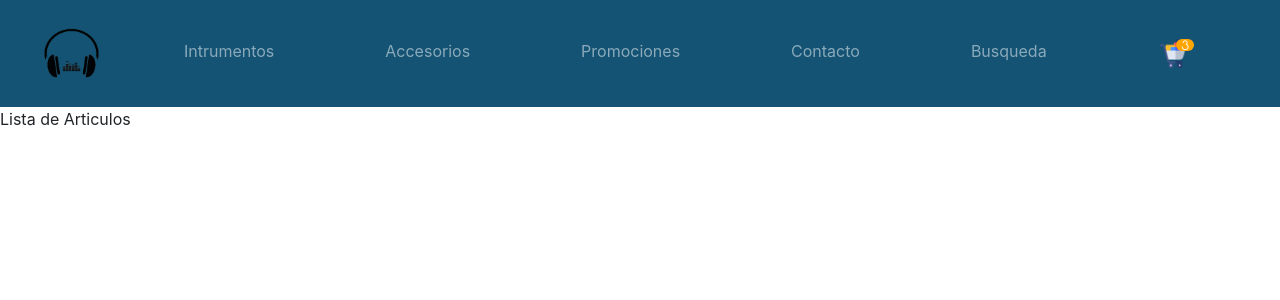
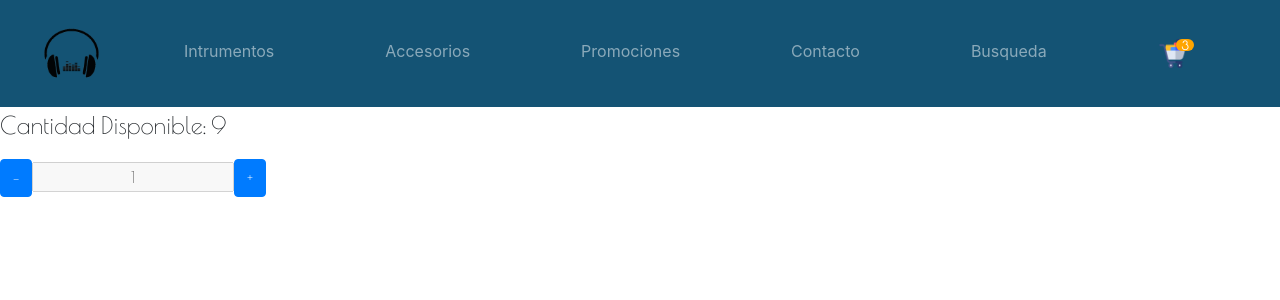
Before and after one commit to nicodiaz31/curso_React, a React (Create React App) app: page / in a window 1280 px wide. Shown: the top 300 px of the page. Built offline with nearby package versions, Linux system fonts and the light colour scheme.

Commit message:
desafio clase 5

```diff
--- a/public/style.css
+++ b/public/style.css
@@ -634,6 +634,10 @@ a {
     justify-content: center;
 }
 
+.quantity__input {
+    text-align: center;
+}
+
 @media screen and (min-width: 900px) {
     .nav-item:hover .navbar__sublist {
         display: block;
--- /dev/null
+++ b/src/components/itemcount/index.jsx
@@ -0,0 +1,35 @@
+import React, { useState } from 'react';
+
+const ItemCountContainer = (props) => {
+    const [count, setCount] = useState(props.initialValue);
+
+    const onAdd = () => {
+        if (count < props.stock) {
+            let quantity = count + 1;
+            setCount(quantity);
+        }
+    }
+
+    const onSubstrain = () => {
+        if (count > 0) {
+            let quantity = count - 1;
+            setCount(quantity);
+        }
+    }
+
+    return (
+        <>
+            <div>
+                <button className="btn btn-primary" onClick={ () =>
+                    onSubstrain()
+                }> - </button>
+                <input value={ count } disabled className="quantity__input"/>
+                <button className="btn btn-primary" onClick={ ()=>
+                    onAdd()
+                }> + </button>
+            </div>
+        </>
+    )
+}
+
+export default ItemCountContainer;
--- a/src/components/itemlistcontainer/index.jsx
+++ b/src/components/itemlistcontainer/index.jsx
@@ -1,7 +1,14 @@
+import ItemCountContainer from "../itemcount";
+
 function ItemListContainer(){
+    let stock = 9;
+
+    const initialValue = stock > 0 ? 1 : 0;
+
     return (
         <>
-            Lista de Articulos
+            <p>Cantidad Disponible: { stock }</p>
+            <ItemCountContainer stock={ stock } initialValue={ initialValue }/>
         </>
     );
 }
```
Also changed, not shown: 1 other file (tests, documents, lock files or other folders).
